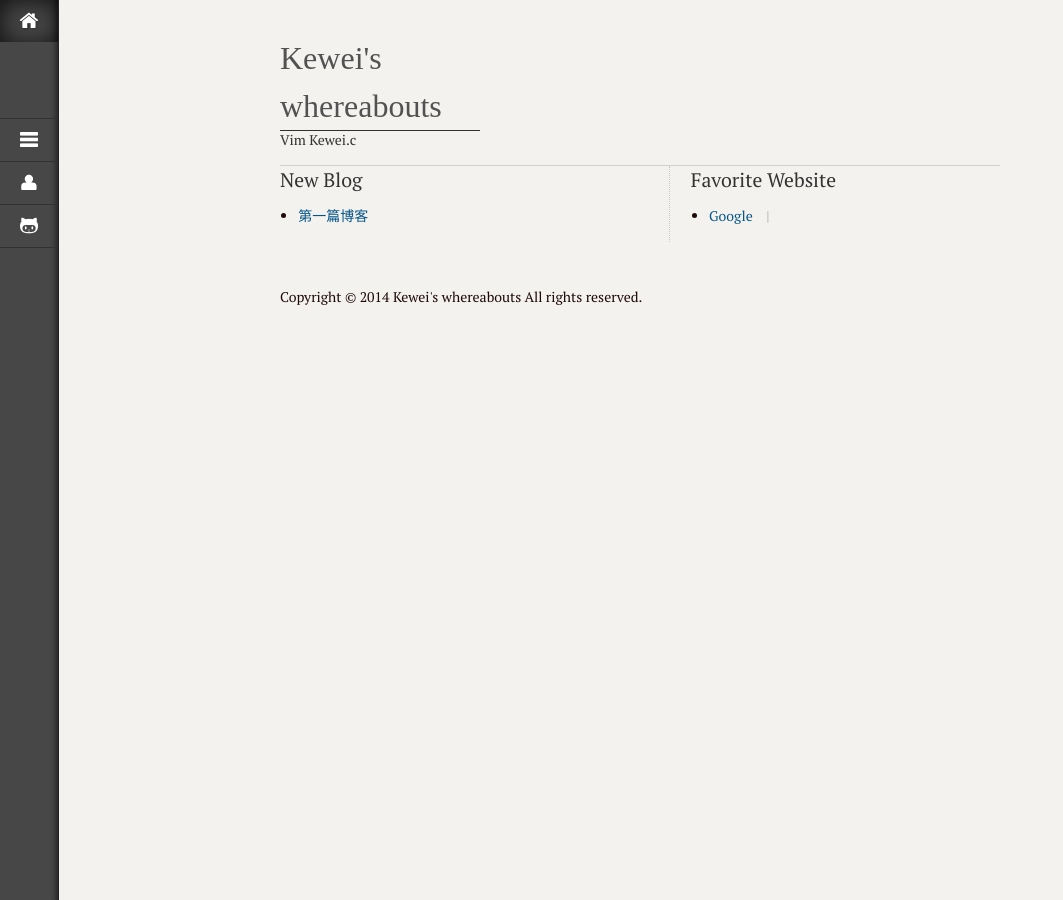
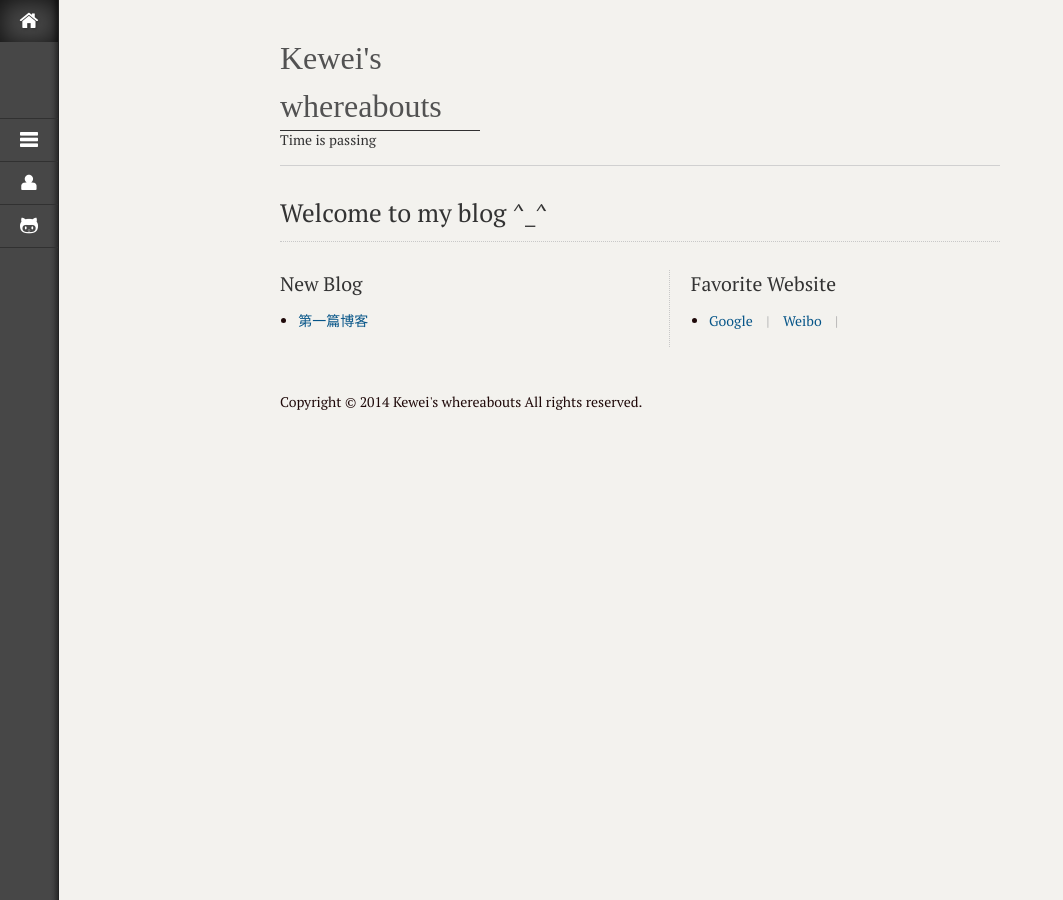
Before and after one commit to keweiyu/blog, a Jekyll site: the page built from index.html, in a window 1280 px wide. Shown: the whole page, without its empty margins (0-1063 px from the left). Built offline with Jekyll 4.4.1, drawn with Linux system fonts in a browser that asks for light colours; the list of posts is cut into pages by our own code.

Commit message:
Add my weibo and hello information
Signed-off-by: Kewei Yu <keweihk@gmail.com>

```diff
--- a/_config.yml
+++ b/_config.yml
@@ -6,8 +6,8 @@ safe: false
 
 #站点基础配置
 title: Kewei's whereabouts
-subTitle: Vim Kewei.c
-description: 如鱼得水
+subTitle: Time is passing
+description: Welcome to my blog ^_^
 url: http://keweihk.com
 feed: /atom.xml
 
@@ -46,9 +46,9 @@ page:
   - text: Google
     url: http://www.gfsoso.com/
     last: true
-  # - text: 喜欢的网站
-  #   url: /links.html
-  #   last: true
+  - text: Weibo
+    url: http://weibo.com/yukeweicom
+    last: true
 #  - text: Linkedin
 #    url: http://cn.linkedin.com/
 #    icon: icon-linkedin
--- a/index.html
+++ b/index.html
@@ -10,6 +10,9 @@ keywords:
         <h2>{{ site.subTitle }}</h2>
     </hgroup><!-- //violet-site -->
 </section>
+<article class="lotus-article">
+        <h1>{{ site.description}}</a></h1>
+</article>
 <section class="lotus-double fn-clear">
     <article class="article article-first">
     <h3>New Blog</h3>
```
Also changed, not shown: _posts/2014-09-13-first_blog.md (+2 -2 lines).
